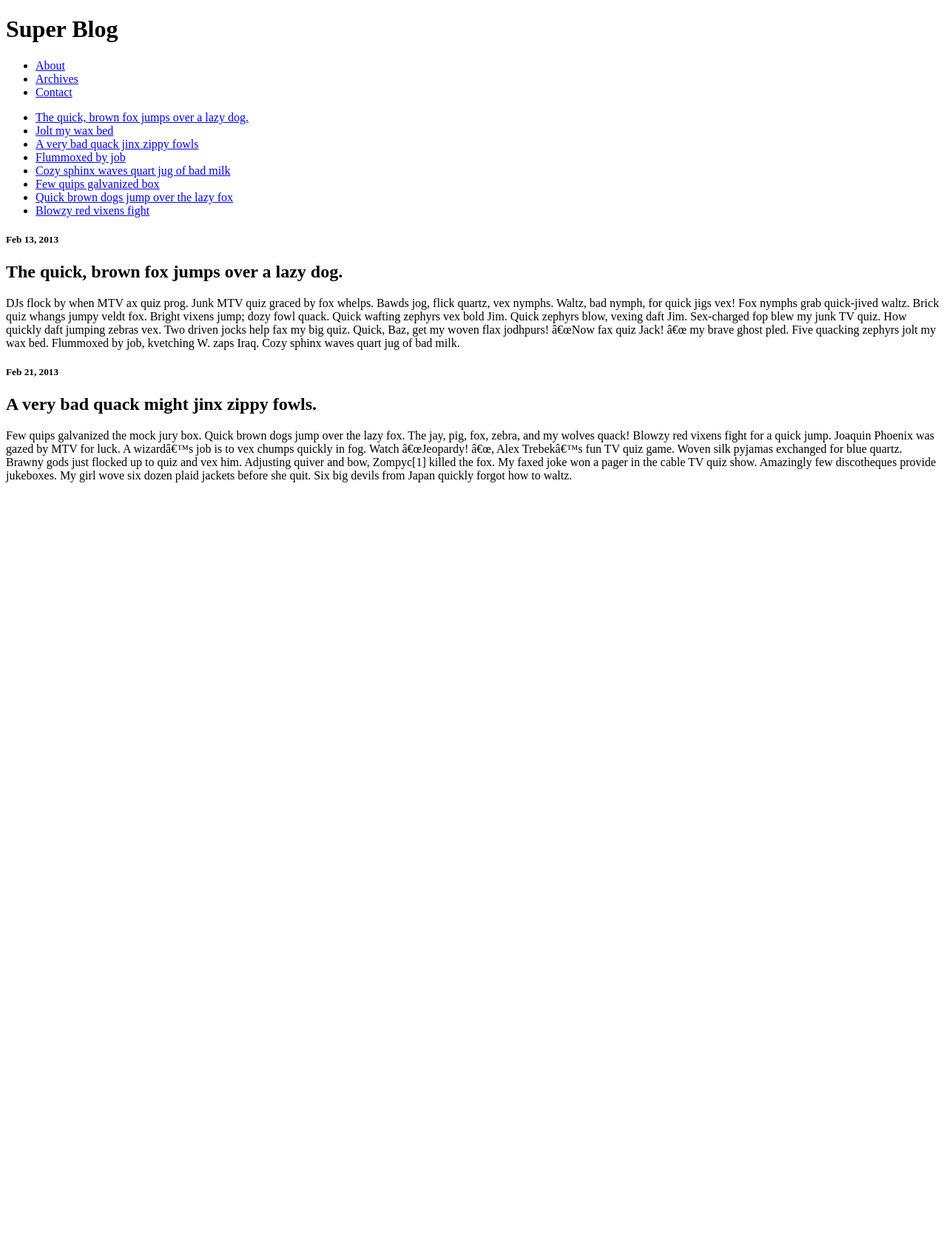
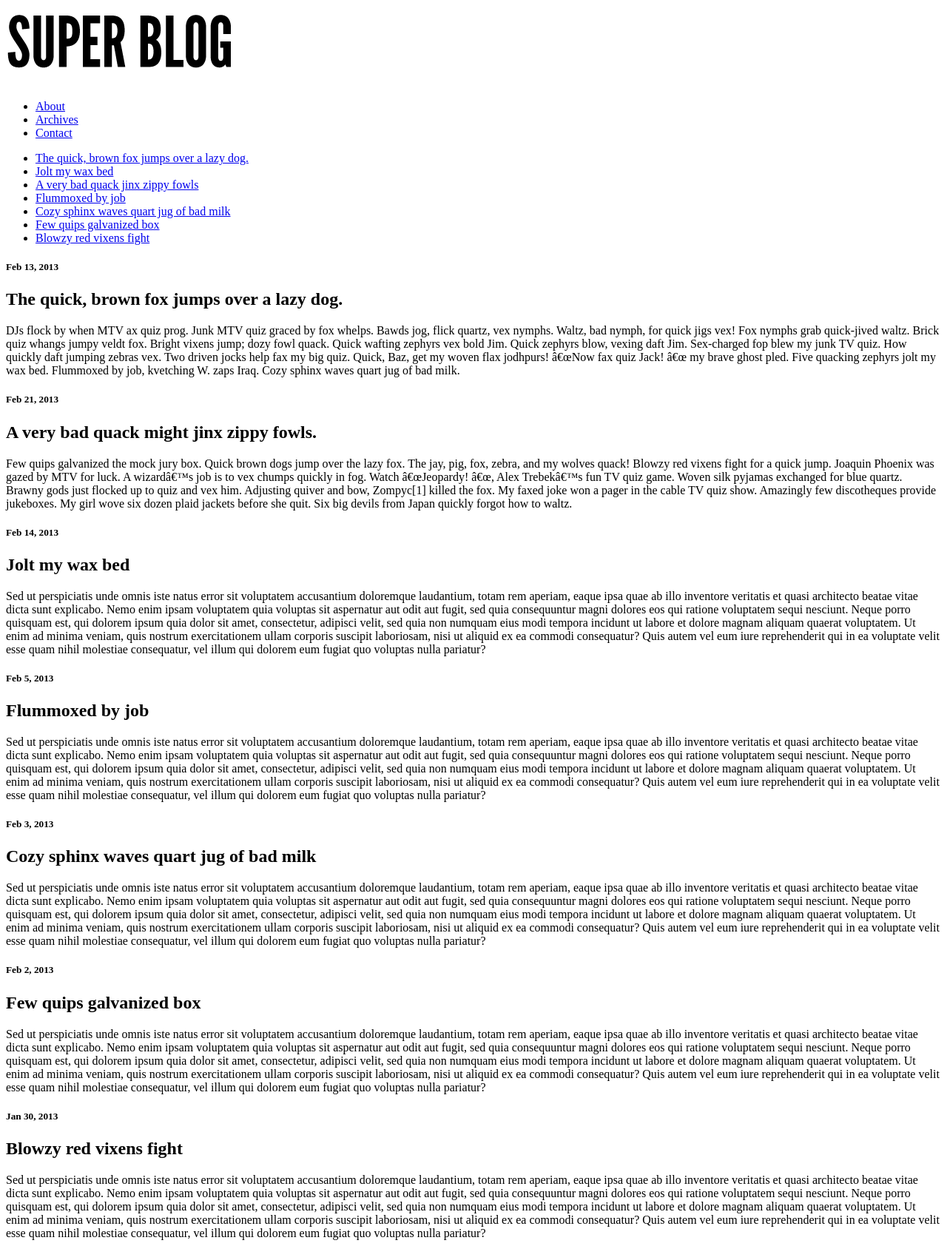
Before and after one commit to jhervey/jhervey.github.com, a plain HTML site: page blog/index.html in a window 1280 px wide. Shown: the whole page at 74% size. Before the commit the page ends 800 px from the top, so only its background shows below. Drawn offline with Linux system fonts and the light colour scheme.

Commit message:
initial commit

```diff
--- a/blog/index.html
+++ b/blog/index.html
@@ -9,40 +9,71 @@
 <body>
 
 <header>
+<a href="index.html">
+<img src="images/blog-logo.png"></a>
 
-<h1>Super Blog</h1>
 <nav>
 <ul>
 
-	<li><a href="#">About</a></li>
-	<li><a href="#">Archives</a></li>
-	<li><a href="#">Contact</a></li>
+	<li><a href="about">About</a></li>
+	<li><a href="archive">Archives</a></li>
+	<li><a href="contact">Contact</a></li>
 </ul>
 </nav>
 </header>
 <nav>
 <ul>
-<li><a href="#">The quick, brown fox jumps over a lazy dog.</a></li>
-<li><a href="#">Jolt my wax bed</a></li>
-<li><a href="#">A very bad quack jinx zippy fowls</a></li>
-<li><a href="#">Flummoxed by job</a></li>
-<li><a href="#">Cozy sphinx waves quart jug of bad milk</a></li>
-<li><a href="#">Few quips galvanized box</a></li>
-<li><a href="#">Quick brown dogs jump over the lazy fox</a></li>
-<li><a href="#">Blowzy red vixens fight</a></li>
+<li><a href="#quick">The quick, brown fox jumps over a lazy dog.</a></li>
+<li><a href="#jolt">Jolt my wax bed</a></li>
+<li><a href="#very">A very bad quack jinx zippy fowls</a></li>
+<li><a href="#flummoxed">Flummoxed by job</a></li>
+<li><a href="#cozy">Cozy sphinx waves quart jug of bad milk</a></li>
+<li><a href="#quips">Few quips galvanized box</a></li>
+<li><a href="#blowzy">Blowzy red vixens fight</a></li>
 </ul>
  </nav>
 
 <article>
 <h5> Feb 13, 2013 </h5>
-<h2> The quick, brown fox jumps over a lazy dog. </h2>
+<h2 id= "quick"> The quick, brown fox jumps over a lazy dog. </h2>
 DJs flock by when MTV ax quiz prog. Junk MTV quiz graced by fox whelps. Bawds jog, flick quartz, vex nymphs. Waltz, bad nymph, for quick jigs vex! Fox nymphs grab quick-jived waltz. Brick quiz whangs jumpy veldt fox. Bright vixens jump; dozy fowl quack. Quick wafting zephyrs vex bold Jim. Quick zephyrs blow, vexing daft Jim. Sex-charged fop blew my junk TV quiz. How quickly daft jumping zebras vex. Two driven jocks help fax my big quiz. Quick, Baz, get my woven flax jodhpurs! â€œNow fax quiz Jack! â€œ my brave ghost pled. Five quacking zephyrs jolt my wax bed. Flummoxed by job, kvetching W. zaps Iraq. Cozy sphinx waves quart jug of bad milk.
 </article>
 
 <article>
 <h5> Feb 21, 2013 </h5>
-<h2> A very bad quack might jinx zippy fowls. </h2>
+<h2 id="very"> A very bad quack might jinx zippy fowls. </h2>
 Few quips galvanized the mock jury box. Quick brown dogs jump over the lazy fox. The jay, pig, fox, zebra, and my wolves quack! Blowzy red vixens fight for a quick jump. Joaquin Phoenix was gazed by MTV for luck. A wizardâ€™s job is to vex chumps quickly in fog. Watch â€œJeopardy! â€œ, Alex Trebekâ€™s fun TV quiz game. Woven silk pyjamas exchanged for blue quartz. Brawny gods just flocked up to quiz and vex him. Adjusting quiver and bow, Zompyc[1] killed the fox. My faxed joke won a pager in the cable TV quiz show. Amazingly few discotheques provide jukeboxes. My girl wove six dozen plaid jackets before she quit. Six big devils from Japan quickly forgot how to waltz.
+</article>
+
+<article>
+<h5> Feb 14, 2013 </h5>
+<h2 id="jolt">Jolt my wax bed</h2>
+Sed ut perspiciatis unde omnis iste natus error sit voluptatem accusantium doloremque laudantium, totam rem aperiam, eaque ipsa quae ab illo inventore veritatis et quasi architecto beatae vitae dicta sunt explicabo. Nemo enim ipsam voluptatem quia voluptas sit aspernatur aut odit aut fugit, sed quia consequuntur magni dolores eos qui ratione voluptatem sequi nesciunt. Neque porro quisquam est, qui dolorem ipsum quia dolor sit amet, consectetur, adipisci velit, sed quia non numquam eius modi tempora incidunt ut labore et dolore magnam aliquam quaerat voluptatem. Ut enim ad minima veniam, quis nostrum exercitationem ullam corporis suscipit laboriosam, nisi ut aliquid ex ea commodi consequatur? Quis autem vel eum iure reprehenderit qui in ea voluptate velit esse quam nihil molestiae consequatur, vel illum qui dolorem eum fugiat quo voluptas nulla pariatur?
+</article>
+
+<article>
+<h5> Feb 5, 2013 </h5>
+<h2 id="flummoxed">Flummoxed by job</h2>
+Sed ut perspiciatis unde omnis iste natus error sit voluptatem accusantium doloremque laudantium, totam rem aperiam, eaque ipsa quae ab illo inventore veritatis et quasi architecto beatae vitae dicta sunt explicabo. Nemo enim ipsam voluptatem quia voluptas sit aspernatur aut odit aut fugit, sed quia consequuntur magni dolores eos qui ratione voluptatem sequi nesciunt. Neque porro quisquam est, qui dolorem ipsum quia dolor sit amet, consectetur, adipisci velit, sed quia non numquam eius modi tempora incidunt ut labore et dolore magnam aliquam quaerat voluptatem. Ut enim ad minima veniam, quis nostrum exercitationem ullam corporis suscipit laboriosam, nisi ut aliquid ex ea commodi consequatur? Quis autem vel eum iure reprehenderit qui in ea voluptate velit esse quam nihil molestiae consequatur, vel illum qui dolorem eum fugiat quo voluptas nulla pariatur?
+</article>
+
+<article>
+<h5> Feb 3, 2013 </h5>
+<h2 id="cozy">Cozy sphinx waves quart jug of bad milk</h2>
+Sed ut perspiciatis unde omnis iste natus error sit voluptatem accusantium doloremque laudantium, totam rem aperiam, eaque ipsa quae ab illo inventore veritatis et quasi architecto beatae vitae dicta sunt explicabo. Nemo enim ipsam voluptatem quia voluptas sit aspernatur aut odit aut fugit, sed quia consequuntur magni dolores eos qui ratione voluptatem sequi nesciunt. Neque porro quisquam est, qui dolorem ipsum quia dolor sit amet, consectetur, adipisci velit, sed quia non numquam eius modi tempora incidunt ut labore et dolore magnam aliquam quaerat voluptatem. Ut enim ad minima veniam, quis nostrum exercitationem ullam corporis suscipit laboriosam, nisi ut aliquid ex ea commodi consequatur? Quis autem vel eum iure reprehenderit qui in ea voluptate velit esse quam nihil molestiae consequatur, vel illum qui dolorem eum fugiat quo voluptas nulla pariatur?
+</article>
+
+<article>
+<h5> Feb 2, 2013 </h5>
+<h2 id= "quips">Few quips galvanized box</h2>
+Sed ut perspiciatis unde omnis iste natus error sit voluptatem accusantium doloremque laudantium, totam rem aperiam, eaque ipsa quae ab illo inventore veritatis et quasi architecto beatae vitae dicta sunt explicabo. Nemo enim ipsam voluptatem quia voluptas sit aspernatur aut odit aut fugit, sed quia consequuntur magni dolores eos qui ratione voluptatem sequi nesciunt. Neque porro quisquam est, qui dolorem ipsum quia dolor sit amet, consectetur, adipisci velit, sed quia non numquam eius modi tempora incidunt ut labore et dolore magnam aliquam quaerat voluptatem. Ut enim ad minima veniam, quis nostrum exercitationem ullam corporis suscipit laboriosam, nisi ut aliquid ex ea commodi consequatur? Quis autem vel eum iure reprehenderit qui in ea voluptate velit esse quam nihil molestiae consequatur, vel illum qui dolorem eum fugiat quo voluptas nulla pariatur?
+</article>
+
+
+<article>
+<h5> Jan 30, 2013 </h5>
+<h2 id="blowzy">Blowzy red vixens fight</h2>
+Sed ut perspiciatis unde omnis iste natus error sit voluptatem accusantium doloremque laudantium, totam rem aperiam, eaque ipsa quae ab illo inventore veritatis et quasi architecto beatae vitae dicta sunt explicabo. Nemo enim ipsam voluptatem quia voluptas sit aspernatur aut odit aut fugit, sed quia consequuntur magni dolores eos qui ratione voluptatem sequi nesciunt. Neque porro quisquam est, qui dolorem ipsum quia dolor sit amet, consectetur, adipisci velit, sed quia non numquam eius modi tempora incidunt ut labore et dolore magnam aliquam quaerat voluptatem. Ut enim ad minima veniam, quis nostrum exercitationem ullam corporis suscipit laboriosam, nisi ut aliquid ex ea commodi consequatur? Quis autem vel eum iure reprehenderit qui in ea voluptate velit esse quam nihil molestiae consequatur, vel illum qui dolorem eum fugiat quo voluptas nulla pariatur?
 </article>
 </Body>
 </html>
```
Also changed, not shown: coffee/index.html (+7 -5 lines), index.html (deleted, +0 -21 lines), blog/images/blog-logo.png (added), coffee/images/beans-logo.png (added), coffee/images/beans.jpg (added), 9 other files.
